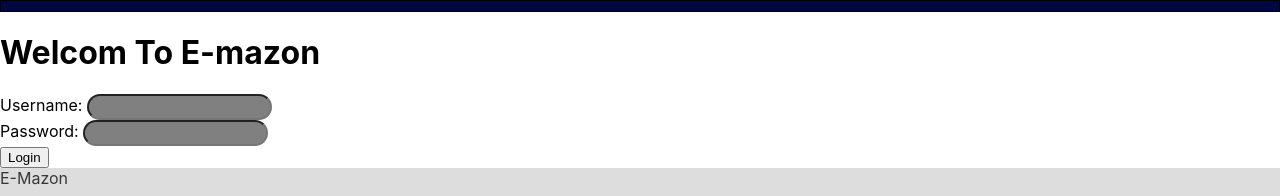
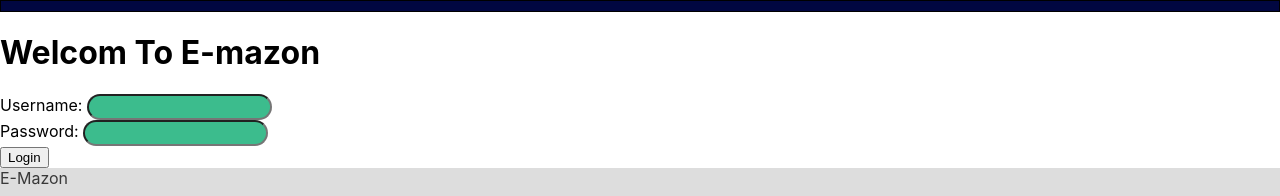
Before and after one commit to baguette88/Project3, a React (Create React App) app in the folder products_client/: page / in a window 1280 px wide. Shown: the top 196 px of the page. Built offline with nearby package versions, Linux system fonts and the light colour scheme; no server answers.

Commit message:
morning commit

```diff
--- a/products_client/src/components/Login.js
+++ b/products_client/src/components/Login.js
@@ -4,9 +4,9 @@ export default class Login extends Component {
   render() {
     return <div className="ProductBox">
       <h1>Welcom To E-mazon</h1>
-        <form>
-            <label>Username: <input class="input"></input></label> <br />
-            <label>Password: <input class="input"></input></label> <br />
+        <form className="">
+            <label>Username: <input class="dark-input"></input></label> <br />
+            <label>Password: <input class="dark-input"></input></label> <br />
             <button className="btn-login" type="submit">Login</button>
 
         </form>
--- a/products_client/src/index.css
+++ b/products_client/src/index.css
@@ -53,6 +53,9 @@ input {
   border: 1px solid black;
   height: 10px;
 }
-.input {
-  background-color: grey;
+
+
+.dark-input {
+  background-color: #3CBC8D;
+ color: white;
 }
```
